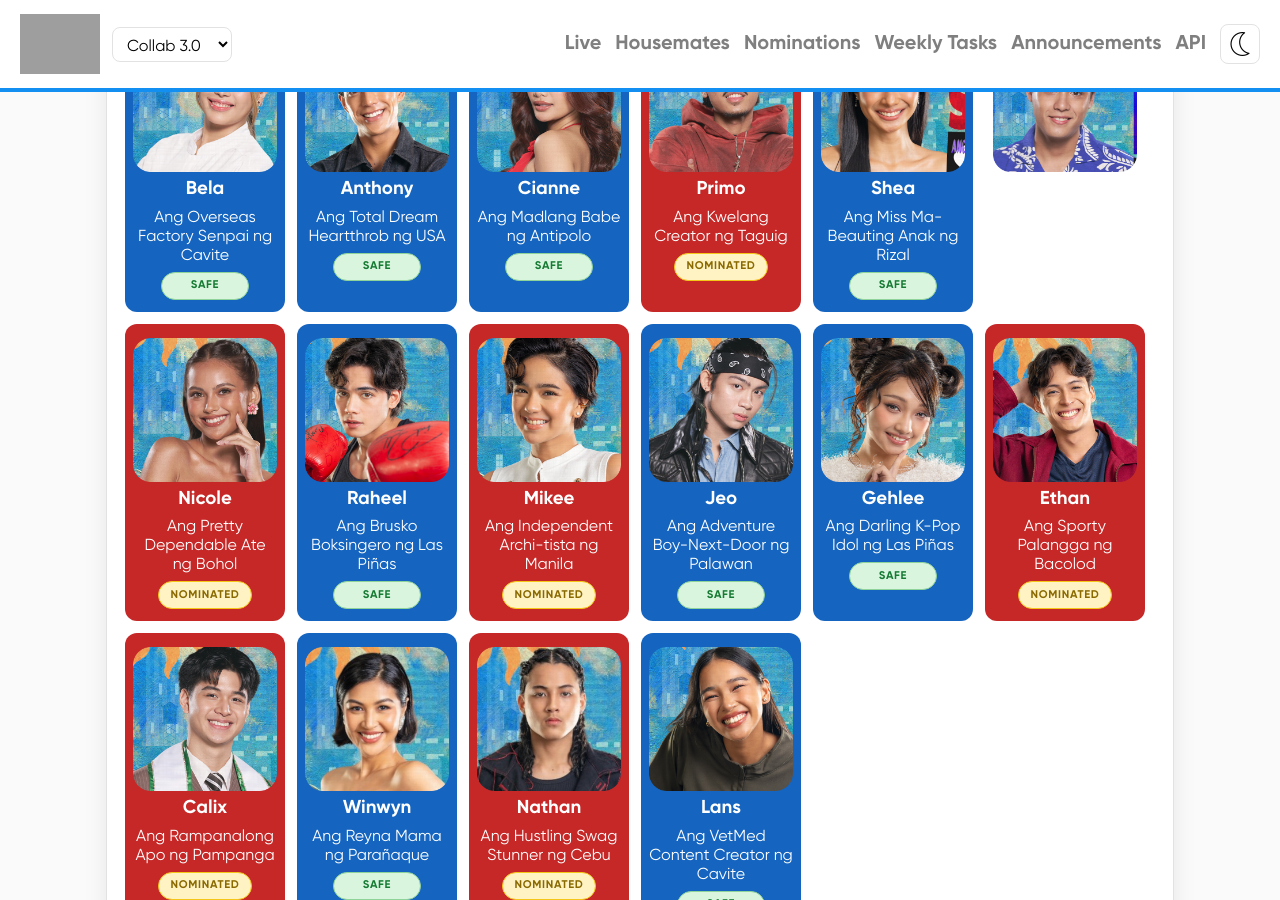
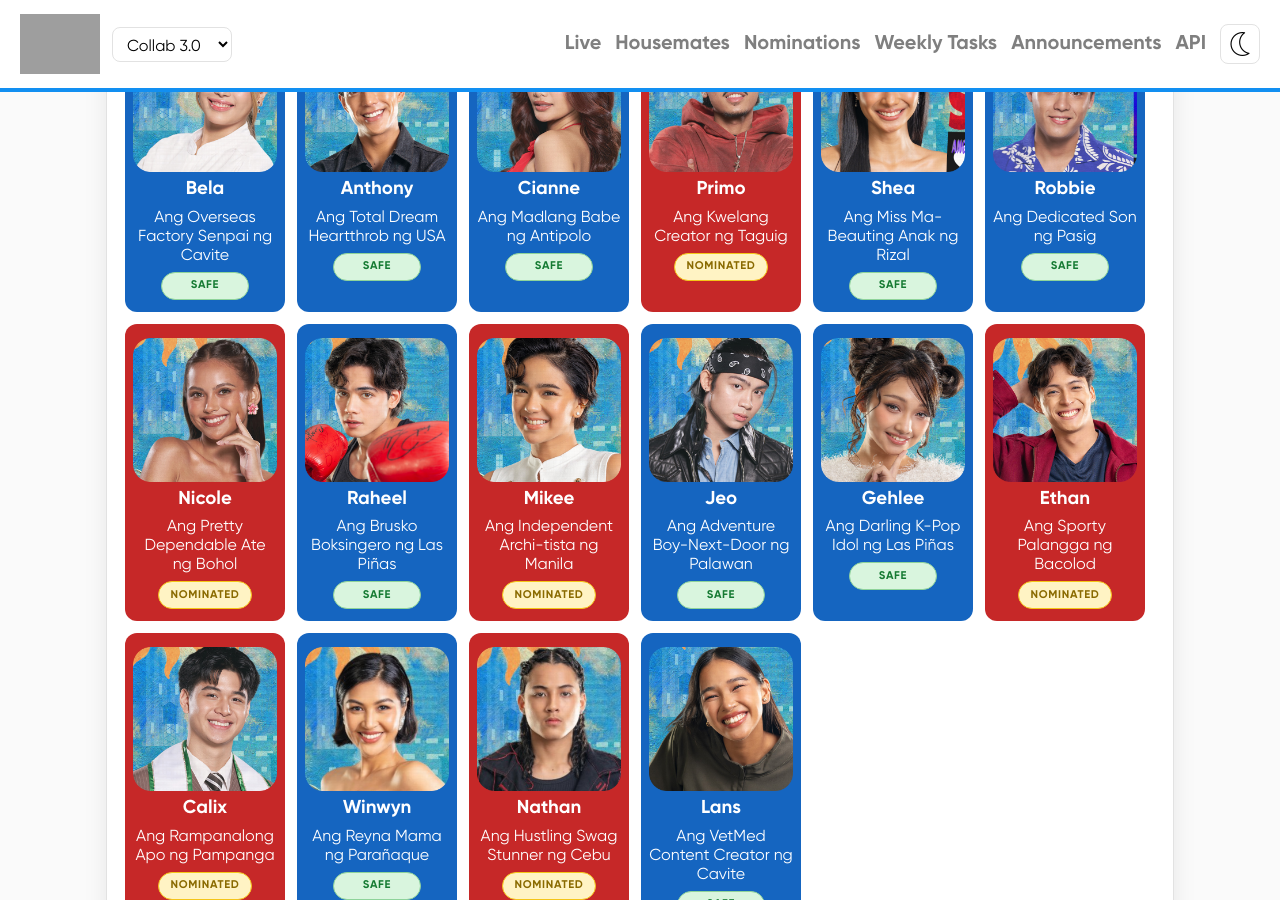
Before and after one commit to drpsphca/PHCASite-PBBUpdates, a Jekyll site: the page built from seasons/collab3/index.md, in a window 1280 px wide and 900 px high, scrolled down 1098 px. Built offline with Jekyll 4.4.1, drawn with Linux system fonts in a browser that asks for light colours; grey boxes are pictures that could not be loaded.

Commit message:
20261108-10

```diff
--- a/_data/seasons/collab3/housemates.yml
+++ b/_data/seasons/collab3/housemates.yml
@@ -78,7 +78,7 @@
   pair_id: null
   day_entered: 1
   day_exited: null
-  status: houseguest
+  status: safe
   place: 0
   nomination_points: 0
 
```
